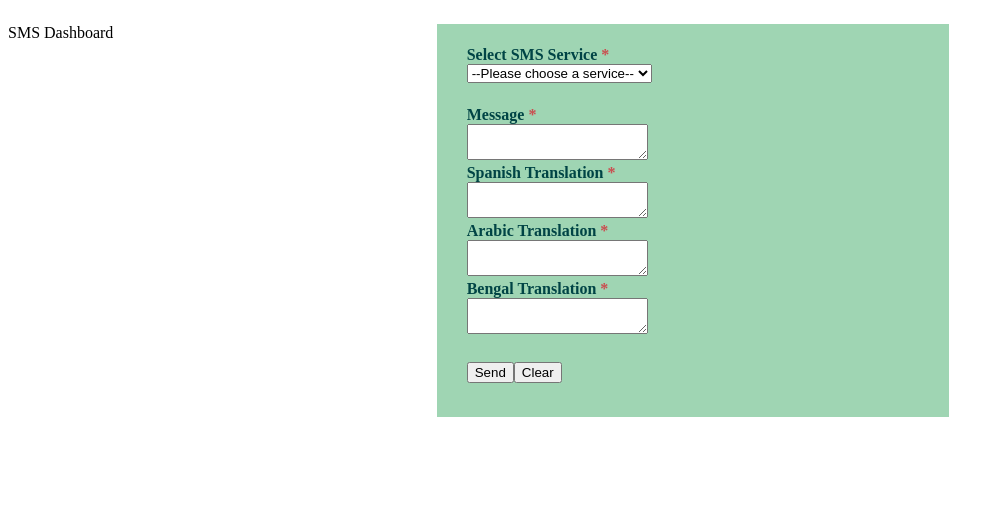
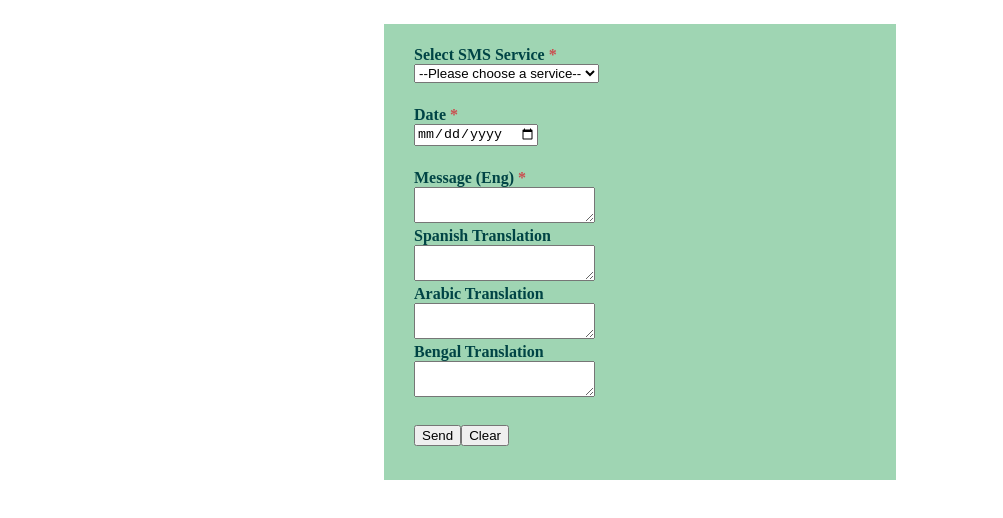
Before and after one commit to CityOfDetroit/sms-dashboard, a React (Vite) app: page / in a window 1280 px wide. Shown: the top 518 px of the page, without its empty margins (0-1003 px from the left). Built offline with nearby package versions, Linux system fonts and the light colour scheme.

Commit message:
setting up message creation for census.

```diff
--- a/package.json
+++ b/package.json
@@ -20,7 +20,7 @@
   },
   "homepage": "https://github.com/CityOfDetroit/sms-dashboard#readme",
   "scripts": {
-    "start": "parcel src/index.html",
+    "start": "parcel src/index.html --https --no-cache",
     "test": "jest"
   },
   "author": "Edgar Montes",
--- a/src/components/App/App.js
+++ b/src/components/App/App.js
@@ -4,8 +4,14 @@ import data from '../../data/App.data.json';
 
 function App() {
     // Declare a new state variable, which we'll call "count"
-  const [service, setService] = useState(null);
-  const [user, setUser] = useState({'id': 'edgar', 'permissions': ['elections', 'dpw']});
+  const [service, setService]     = useState();
+  const [filters, setFilters]     = useState();
+  const [message, setMessage]     = useState();
+  const [date, setDate]           = useState();
+  const [spMessage, setspMessage] = useState();
+  const [arMessage, setarMessage] = useState();
+  const [bnMessage, setbnMessage] = useState();
+  const [user, setUser] = useState({'id': 'edgar', 'permissions': ['census', 'dpw']});
 
   const buildServices = () => {
     const markup = data.services.map((service) =>
@@ -14,19 +20,91 @@ function App() {
     return markup;
   }
 
-  const handleServiceChange = (ev) => {
-    setService(ev.target.value);
+  const handleMessageChange = (ev) => {
+    switch (ev.target.id) {
+
+
+      default:
+
+        break;
+    }
+  }
+
+  const handleChange = (ev) => {
+    switch (ev.target.id) {
+      case 'services':
+        setService(ev.target.value);
+        break;
+
+      case 'date':
+        setDate(ev.target.value);
+        break;
+
+      case 'services':
+        setService(ev.target.value);
+        break;
+
+      case 'en-msg':
+        setMessage(ev.target.value);
+        break;
+
+      case 'sp-msg':
+        setspMessage(ev.target.value);
+        break;
+
+      case 'ar-msg':
+        setarMessage(ev.target.value);
+        break;
+
+      case 'bn-msg':
+        setbnMessage(ev.target.value);
+        break;
+
+      default:
+        const newValue = {};
+        const listOfFilters = document.querySelectorAll('.sms-filters');
+        listOfFilters.forEach((f)=>{
+          newValue[f.id] = f.value;
+        });
+        setFilters(newValue);
+        break;
+    }
+
+  }
+
+  const handleFormChange = (ev) => {
+    ev.preventDefault();
+    console.log(message);
+    let param = {
+      "lang": "en",
+      "message": message
+    };
+    let request = new Request(`https://apis.detroitmi.gov/messenger/clients/${filters.groups}/notifications/`, {
+      method: 'POST',
+      body: JSON.stringify(param),
+      headers: new Headers({
+        'Content-type': 'application/json'
+      }),
+      mode: 'cors',
+      cache: 'default'
+    });
+    fetch(request)
+    .then((res) => {
+        console.log(res);
+    })
+    .catch((error) => {
+      console.error('Error:', error);
+    });
   }
 
   const buildGroupFilters = () => {
     const markup = data.services.map((s) =>
-    (service == s.id) ? <fieldset>{buildFilter(s)}</fieldset> : ''
+    (service == s.id) ? buildFilter(s) : ''
     );
     return markup;
   }
 
   const buildFilter = (s) => {
-    console.log(s);
     const markup = s.filters.map((filter) =>
     (filter.valuesSource == 'static') ? buildStaticFilters(filter) : buildDynamicFilters(filter)
     );
@@ -34,38 +112,102 @@ function App() {
   }
 
   const buildStaticFilters = (filter) => {
-    const markup = filter.values.map((value) =>
-      <option value="list-1">List 1</option>
-    );
+    let markup;
+    switch (filter.type) {
+      case 'checkbox':
+        markup = filter.values.map((value) =>
+          buildStaticValue(filter, value, 'checkbox')
+        )
+        break;
+
+      case 'radio':
+        markup = filter.values.map((value) =>
+          buildStaticValue(filter, value, 'radio')
+        )
+        break;
+
+      case 'select':
+        markup = <fieldset><label htmlFor={filter.id} className="required-field">{filter.name}</label><select id={filter.id} className="sms-filters" aria-describedby={filter.description} aria-required="true" required onChange={handleChange}>{buildStaticValue(filter, null, 'select')}</select></fieldset>;
+        break;
+
+      default:
+        break;
+    }
     return markup;
   }
 
-  const buildDynamicFilters = () => {
+  const buildStaticValue = (filter, value, type) => {
+    let markup;
+    switch (type) {
+      case 'checkbox':
+
+        break;
+
+      case 'radio':
+
+        break;
+
+      case 'select':
+        markup = filter.values.map((value) =>
+          <option key={value.key} value={value.value}>{value.name}</option>
+        );
+        break;
+
+      default:
+        break;
+    }
+
+    return markup;
+  }
+
+  const buildDynamicFilters = (filter) => {
+    fetch(filter.values)
+    .then((resp) => resp.json()) // Transform the data into json
+    .then((data) => {
+      console.log(data);
+    }).catch( err => {
+      console.log(err);
+    });
     const markup = <p>Dyanic call</p>;
     return markup;
   }
 
+  const getTodayDate = () => {
+    let today = new Date();
+    let day = String(today.getDate()).padStart(2, '0');
+    let month = String(today.getMonth() + 1).padStart(2, '0'); //January is 0!
+    let year = today.getFullYear();
+    return `${year}-${month}-${day}`;
+  }
+
   return (
     <section className="App">
-      <p>{document.title}</p>
-     <form>
+     <form onSubmit={handleFormChange}>
         <fieldset>
           <label htmlFor="services" className="required-field">Select SMS Service</label>
-          <select id="services" required onChange={handleServiceChange}>
+          <select id="services" required aria-required="true" aria-describedby="Service client used to send message." onChange={handleChange}>
             <option value="">--Please choose a service--</option>
             {buildServices()}
           </select>
         </fieldset>
         {(service) ? buildGroupFilters() : ""}
         <fieldset>
-          <label htmlFor="en-msg" className="required-field">Message</label>
-          <textarea id="en-msg" type="text" required></textarea>
-          <label htmlFor="sp-msg" className="required-field">Spanish Translation</label>
-          <textarea id="sp-msg" type="text" required></textarea>
-          <label htmlFor="ar-msg" className="required-field">Arabic Translation</label>
-          <textarea id="ar-msg" type="text"required></textarea>
-          <label htmlFor="bg-msg" className="required-field">Bengal Translation</label>
-          <textarea id="bg-msg" type="text" required></textarea>
+          <label htmlFor="date" className="required-field">Date</label>
+          <input type="date" id="date" name="date"
+          required aria-required="true" aria-describedby="Date for message scheduling."
+          min={getTodayDate()}
+          onChange={handleChange}
+          ></input>
+        </fieldset>
+        <fieldset>
+          <label htmlFor="en-msg" className="required-field">Message (Eng)</label>
+          <textarea id="en-msg" type="text" aria-describedby="Message that users will receive." aria-required="true" required onChange={handleChange}></textarea>
+          <label htmlFor="sp-msg">Spanish Translation</label>
+          <textarea id="sp-msg" type="text" aria-describedby="Message that spanish speaking users will receive." onChange={handleChange}></textarea>
+          <label htmlFor="ar-msg">Arabic Translation</label>
+          <textarea id="ar-msg" type="text" aria-describedby="Message that arabic speaking users will receive." onChange={handleChange}></textarea>
+          <label htmlFor="bn-msg">Bengal Translation</label>
+          <textarea id="bn-msg" type="text" aria-describedby="Message that bengali speaking users will receive." onChange={handleChange}></textarea>
         </fieldset>
         <fieldset>
         <button type="submit">Send</button>
--- a/src/data/App.data.json
+++ b/src/data/App.data.json
@@ -1,27 +1,27 @@
 {
     "services" : [
         {
-            "id"            : "elections",
-            "name"          : "Elections",
+            "id"            : "census",
+            "name"          : "Census",
             "permissions"   : true,
-            "api"           : "https://apis.detroitmi.gov/messenger/clients/1/subscribe/",
+            "api"           : "https://apis.detroitmi.gov/messenger/notifications/4/messages/",
             "filters"     : [
                 {
-                    "name"          : "3rd Party Groups",
-                    "type"          : "radio",
+                    "name"          : "Select who should get this message:",
+                    "id"            : "groups",
+                    "description"   : "List of subscribers that will be used for the message.",
+                    "type"          : "select",
                     "valuesSource"  : "static",
                     "values"        : [
                         {
-                            "name" : "--- Please select group list ---",
-                            "value": ""
+                            "name"  : "--- Please select group list ---",
+                            "value" : "",
+                            "key"   : "groups-0"
                         },
                         {
-                            "name" : "Test Group 1",
-                            "value": "test-group-1"
-                        },
-                        {
-                            "name" : "Test Group 2",
-                            "value": "test-group-2"
+                            "name" : "Everyone",
+                            "value": "4",
+                            "key"   : "groups-1"
                         }
                     ]
                 }
@@ -35,6 +35,7 @@
             "filters"     : [
                 {
                     "name"          : "3rd Party Groups",
+                    "id"            : "groups",
                     "type"          : "dataList",
                     "valuesSource"  : "dynamic",
                     "values"        : "https://gis.detroitmi.gov/arcgis/rest/services/DPW/DPW_Services/MapServer/1/query?where=1%3D1&text=&objectIds=&time=&geometry=&geometryType=esriGeometryEnvelope&inSR=&spatialRel=esriSpatialRelIntersects&relationParam=&outFields=*&returnGeometry=true&returnTrueCurves=false&maxAllowableOffset=&geometryPrecision=&outSR=&returnIdsOnly=false&returnCountOnly=false&orderByFields=&groupByFieldsForStatistics=&outStatistics=&returnZ=false&returnM=false&gdbVersion=&returnDistinctValues=false&resultOffset=&resultRecordCount=&f=geojson"
```
